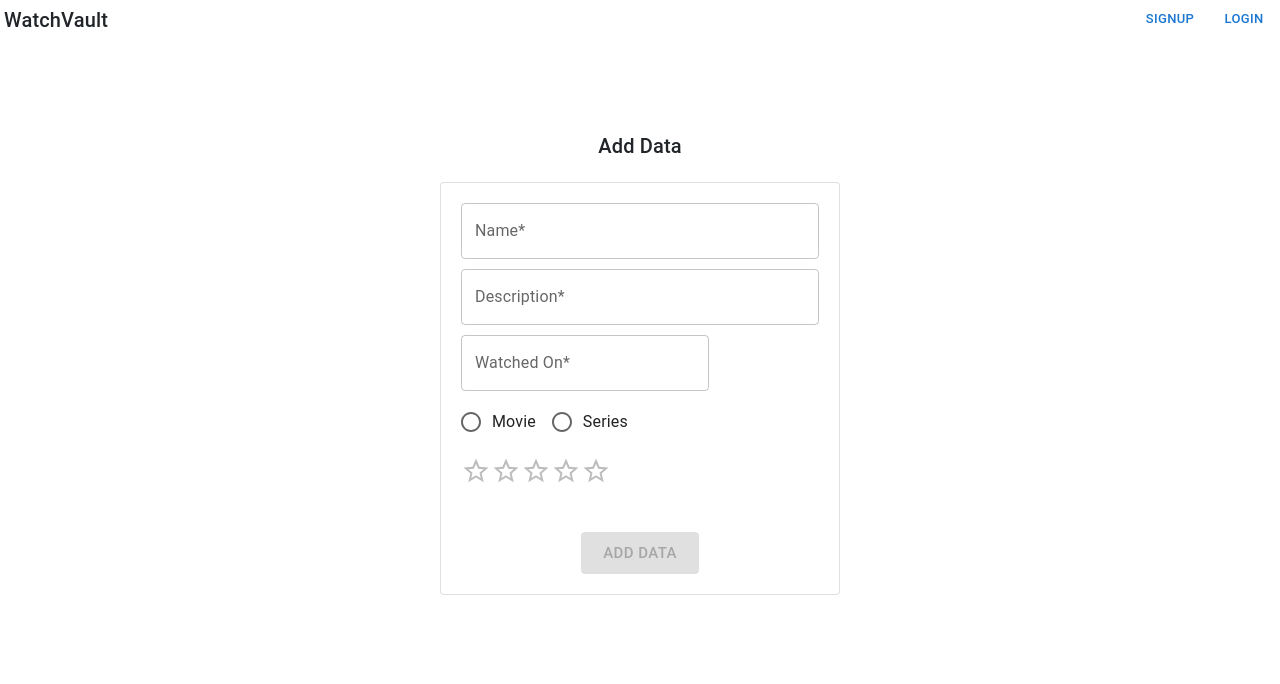
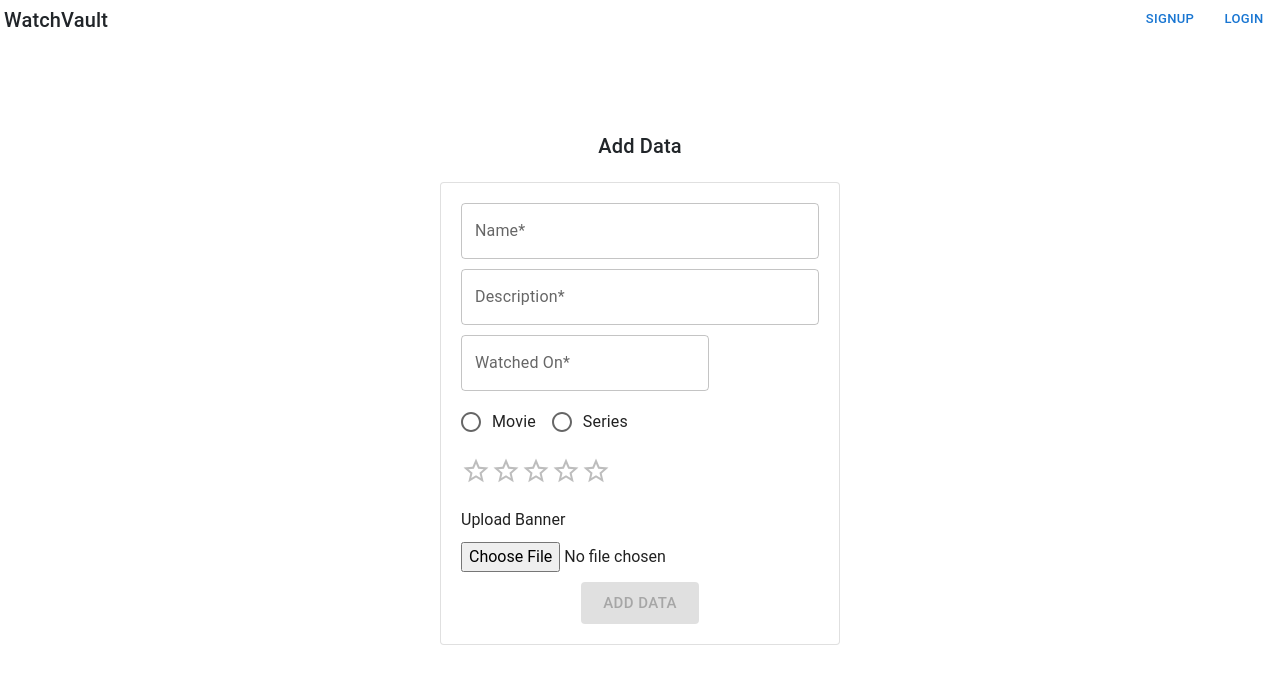
Before and after one commit to akballal/WatchVault_Client, a React (Vite) app: page /adddata in a window 1280 px wide. Shown: the top 684 px of the page. Built offline with nearby package versions, Linux system fonts and the light colour scheme; no server answers; the HTML template or start-up script is replaced by a standard one.

Commit message:
Added a code to accept photo

```diff
--- a/src/components/AddData/AddData.tsx
+++ b/src/components/AddData/AddData.tsx
@@ -35,6 +35,8 @@ const AddData = () => {
   const [type, setType] = useState("");
   const [showDiv, setShowDiv] = useState(false);
   const [result, setResult] = useState("");
+  const [photo, setPhoto] = useState(null);
+
   const initialValues = {
     name: "",
     description: "",
@@ -186,6 +188,21 @@ const AddData = () => {
           <p style={{ textAlign: "center", margin: "10px", color: "red" }}>
             {formErrors.rating}
           </p>
+
+         <label
+              htmlFor="photoInput"
+              className="cursor-pointer block text-gray-600 font-bold"
+            >
+              Upload Banner
+            </label>
+          <input
+            type="file"
+            accept="image/*"
+            onChange={(e) => setPhoto(e.target.files[0])}
+            style={{ margin: "10px 0" }}
+          />
+
+
           <br></br>
 
           <center>
@@ -205,19 +222,22 @@ const AddData = () => {
                   console.log(rating)
                   return;
                 } else {
-                  console.log(watchedon)
+
+                  const formData = new FormData();
+                  formData.append("name", name);
+                  formData.append("description", description);
+                  formData.append("watchedon", watchedon);
+                  formData.append("rating", rating);
+                  formData.append("type", type);
+                  formData.append("photo", photo);
+
                   const response = await axios.post(
                     `${backendUrl}/data/adddata`,
-                    {
-                      name,
-                      description,
-                      watchedon,
-                      rating,
-                      type
-                    },
+                    formData,
                     {
                       headers: {
                         Authorization: `Bearer ${token}`,
+                        "Content-Type": "multipart/form-data",
                       },
                     }
                   );
@@ -240,7 +260,15 @@ const AddData = () => {
               } catch (error) {
                 console.log(error)
                 if (error.response.status === 403) {
+                  if(error.code === "ERR_BAD_REQUEST")
+                  {
+                    setResult("Bad Request, Please check console logs for more details")
+                    setShowDiv(true)
+                  }
+                  else
+                  {
                   navigate("/login?message=Session expired, please Login !!");
+                  }
                 } else {
                   console.log(error);
                   return (
```
